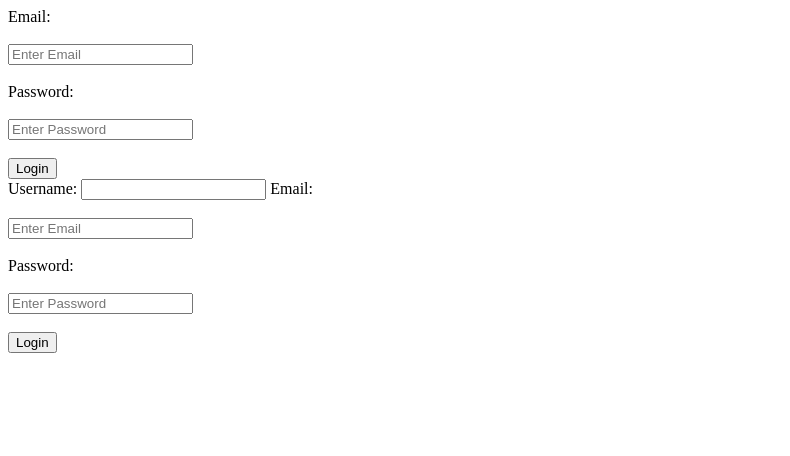
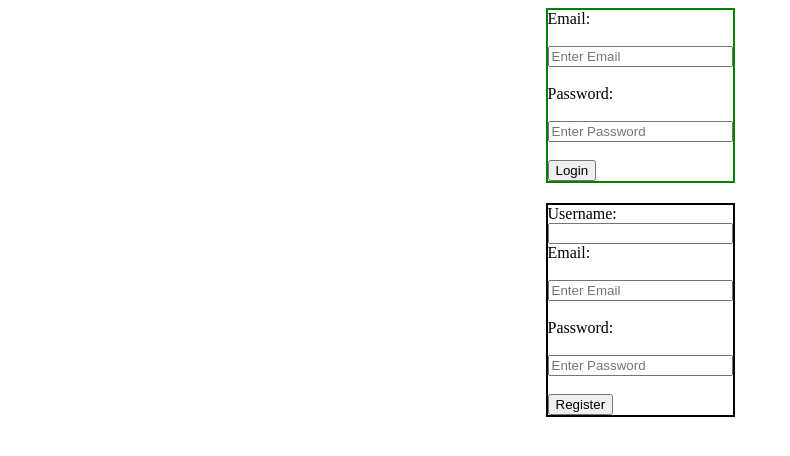
Before and after one commit to neifors/weekly-fitness-tracker, a plain HTML site: page client/index.html in a window 1280 px wide. Shown: the whole page, without its empty margins (0-790 px from the left). Drawn offline with Linux system fonts and the light colour scheme.

Commit message:
started styling login/register

```diff
--- a/client/index.html
+++ b/client/index.html
@@ -5,26 +5,30 @@
    <meta http-equiv="X-UA-Compatible" content="IE=edge">
    <meta name="viewport" content="width=device-width, initial-scale=1.0">
    <title>Document</title>
+   <link rel="stylesheet" href="style.css">
 </head>
 <body>
-    <form id="loginCardItems" >
+    <div id="login">
+    <form id="loginform" >
         <label for="loginemail">Email:</label><br></br>
         <input id="loginemail" type="email" name="loginemail" placeholder="Enter Email"  required></input><br></br>
         <label for="loginpassword">Password:</label><br></br>
         <input type="password" id="loginpassword" name="loginpassword" placeholder="Enter Password" required></input><br></br>
         <input type="submit" value="Login">
     </form>
+    </div>
 
-
+    <div id="reg">
     <form id="registerform">
-      <label for="registerusername">Username:</label>
-      <input type="text" id="registerusername" name="registerusername" required>
+      <label for="registerusername">Username:</label><br>
+      <input type="text" id="registerusername" name="registerusername" required><br>
       <label for="registeremail">Email:</label><br></br>
       <input id="registeremail" type="email" name="registeremail" placeholder="Enter Email"  required></input><br></br>
       <label for="registerpassword">Password:</label><br></br>
       <input type="password" id="registerpassword" name="registerpassword" placeholder="Enter Password" required></input><br></br>
-      <input type="submit" value="Login">
+      <input type="submit" value="Register">
     </form>
+    </div>
 
 </body>
 
@@ -56,7 +60,7 @@
    })
 
 
-   const loginform = document.getElementById("loginCardItems");
+   const loginform = document.getElementById("loginform");
    loginform.addEventListener("submit", async e => {
       e.preventDefault();
       let email=document.getElementById("loginemail").value;
--- /dev/null
+++ b/client/style.css
@@ -0,0 +1,17 @@
+#reg {
+    display:flex;
+    justify-content:center;
+}
+#login {
+    display: flex;
+    justify-content: center;
+}
+
+#loginform{
+    border: 2px solid green;
+}
+
+#registerform {
+    margin-top: 20px;
+    border:2px solid black;
+}
--- a/server/models/User.js
+++ b/server/models/User.js
@@ -26,7 +26,6 @@ class User {
          try {
                const db= await init();
                const result = await db.collection('users').find({email: email}).toArray()
-               console.log("This is printed by models/User.js. It's the amount of users resulted of searching by email")
                console.log(result.length)
                let user = new User(result[0]);
                res(user)
```
Also changed, not shown: server/controllers/auth.js (+4 -30 lines).
